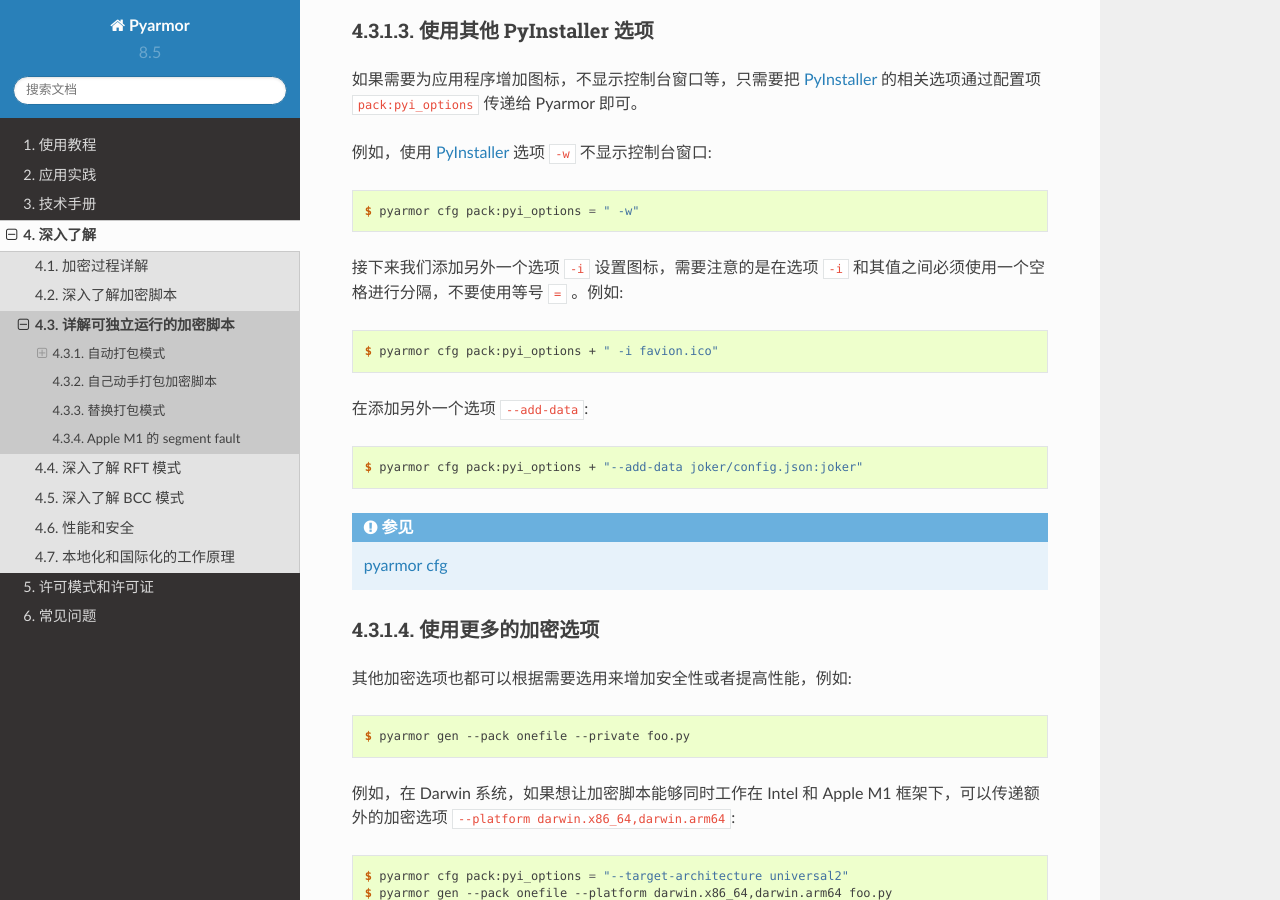
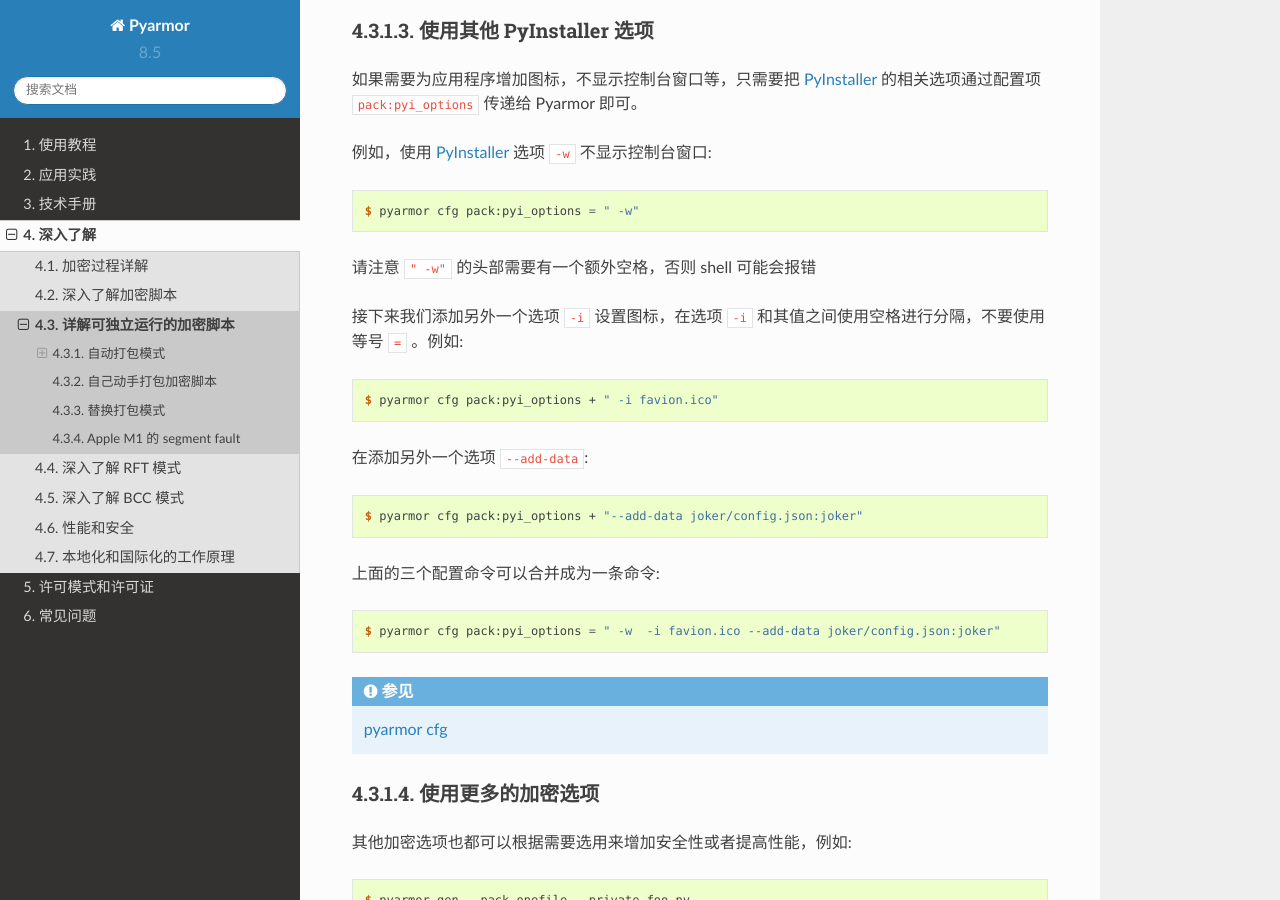
Before and after one commit to dashingsoft/pyarmor-docs-zh, a Sphinx documentation site: the page built from docs/topic/repack.rst, in a window 1280 px wide and 900 px high, scrolled down 2646 px. Built offline with Sphinx 7.4.7 and the Read the Docs theme 2.0.0, drawn with Linux system fonts in a browser that asks for light colours.

Commit message:
简化 pack:pyi_options 的输入方式

```diff
--- a/docs/topic/repack.rst
+++ b/docs/topic/repack.rst
@@ -106,13 +106,19 @@
 
     $ pyarmor cfg pack:pyi_options = " -w"
 
-接下来我们添加另外一个选项 ``-i`` 设置图标，需要注意的是在选项 ``-i`` 和其值之间必须使用一个空格进行分隔，不要使用等号 ``=`` 。例如::
+请注意 ``" -w"`` 的头部需要有一个额外空格，否则 shell 可能会报错
+
+接下来我们添加另外一个选项 ``-i`` 设置图标，在选项 ``-i`` 和其值之间使用空格进行分隔，不要使用等号 ``=`` 。例如::
 
     $ pyarmor cfg pack:pyi_options + " -i favion.ico"
 
 在添加另外一个选项 ``--add-data``::
 
     $ pyarmor cfg pack:pyi_options + "--add-data joker/config.json:joker"
+
+上面的三个配置命令可以合并成为一条命令::
+
+    $ pyarmor cfg pack:pyi_options = " -w  -i favion.ico --add-data joker/config.json:joker"
 
 .. seealso:: :ref:`pyarmor cfg`
 
```
